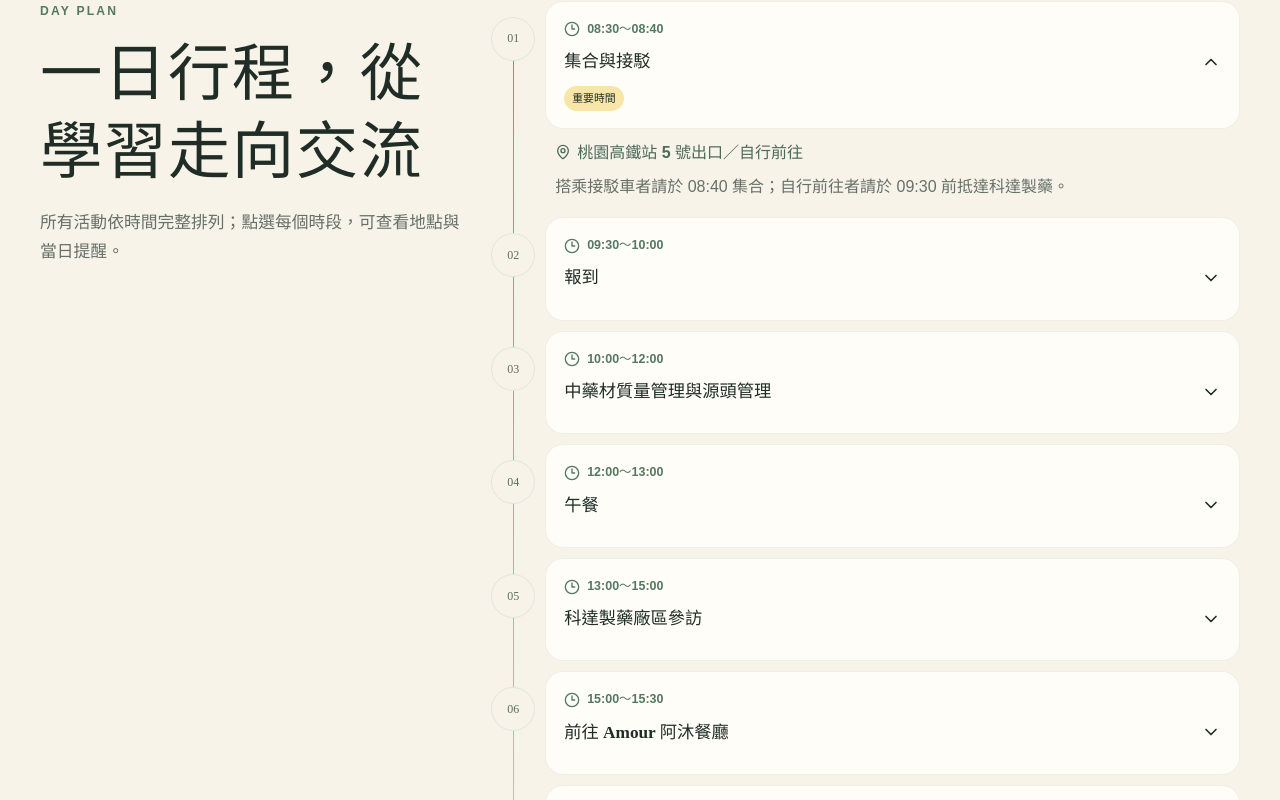
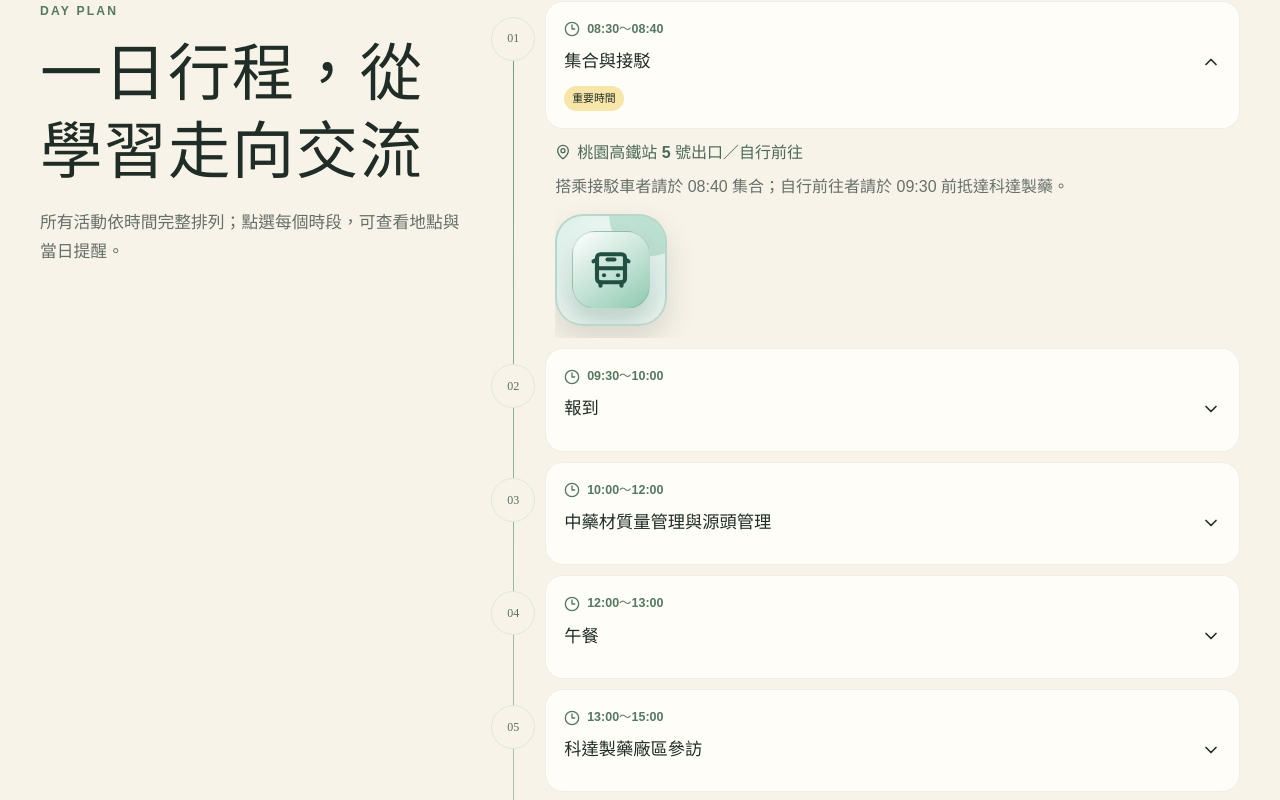
Before and after one commit to oklala0516-creator/taiwan-tcm-members-assembly-2026, a React (Vite) app: page / in a window 1280 px wide. Shown: the part 5520-6320 px from the top of the page. Built offline with nearby package versions, Linux system fonts and the light colour scheme.

Commit message:
Add themed effects to all schedule items

```diff
--- a/src/components/ScheduleTimeline.tsx
+++ b/src/components/ScheduleTimeline.tsx
@@ -1,9 +1,46 @@
 import { AnimatePresence, motion, useReducedMotion } from "motion/react";
-import { ChevronDown, Clock3, Gift, MapPin } from "lucide-react";
+import { BookOpenCheck, BusFront, CarFront, ChevronDown, ClipboardCheck, Clock3, Factory, Gift, Gavel, MapPin, PartyPopper, TrainFront, UsersRound, UtensilsCrossed } from "lucide-react";
 import { useEffect, useMemo, useState } from "react";
 import { event, schedule } from "../data/event";
 import { getLiveSchedule } from "../lib/time";
 
+const scheduleEffects = {
+  arrival: { Icon: BusFront, label: "接駁車出發", motion: { x: [-18, 0, 8, 0], rotate: [0, -3, 2, 0] } },
+  checkin: { Icon: Gift, label: "領取伴手禮", motion: { rotate: [0, -10, 10, -5, 0], y: [0, -8, 0], scale: [1, 1.16, 1] } },
+  training: { Icon: BookOpenCheck, label: "教育訓練", motion: { rotateY: [-38, 0, 18, 0], scale: [0.9, 1.12, 1] } },
+  lunch: { Icon: UtensilsCrossed, label: "午餐時間", motion: { rotate: [0, -11, 11, 0], y: [0, -7, 0] } },
+  visit: { Icon: Factory, label: "製藥廠區參訪", motion: { scale: [0.82, 1.14, 1], rotate: [0, 5, -4, 0] } },
+  transfer: { Icon: CarFront, label: "前往阿沐餐廳", motion: { x: [-20, 10, 0], rotate: [0, -4, 3, 0] } },
+  "meeting-checkin": { Icon: ClipboardCheck, label: "會員大會報到", motion: { scale: [0.78, 1.16, 1], rotate: [-5, 5, 0] } },
+  board: { Icon: Gavel, label: "理監事會議", motion: { rotate: [-20, 13, -9, 0], y: [0, -5, 0] } },
+  assembly: { Icon: UsersRound, label: "會員大會", motion: { scale: [0.72, 1.2, 1], y: [8, -4, 0] } },
+  dinner: { Icon: PartyPopper, label: "餐敘聯誼", motion: { rotate: [-12, 12, -5, 0], scale: [0.82, 1.18, 1] } },
+  return: { Icon: TrainFront, label: "返回桃園高鐵站", motion: { x: [20, 0, -8, 0], rotate: [0, 3, -2, 0] } },
+};
+
+function ScheduleEffect({ itemId, reducedMotion }: { itemId: string; reducedMotion: boolean | null }) {
+  const effect = scheduleEffects[itemId as keyof typeof scheduleEffects];
+  if (!effect) return null;
+  const Icon = effect.Icon;
+
+  return (
+    <motion.div
+      className={`schedule-effect schedule-effect-${itemId}`}
+      role="img"
+      aria-label={effect.label}
+      initial={reducedMotion ? false : { opacity: 0, scale: 0.55, y: 16 }}
+      animate={{ opacity: 1, scale: 1, y: 0 }}
+      transition={{ type: "spring", stiffness: 360, damping: 17, delay: reducedMotion ? 0 : 0.06 }}
+    >
+      <motion.span
+        className="schedule-effect-icon"
+        aria-hidden="true"
+        animate={reducedMotion ? {} : effect.motion}
+        transition={{ duration: 0.86, delay: 0.12 }}
+      ><Icon size={42} strokeWidth={2.35} /></motion.span>
+    </motion.div>
+  );
+}
 export function ScheduleTimeline() {
   const [openId, setOpenId] = useState<string>("arrival");
   const [now, setNow] = useState(() => new Date());
@@ -66,23 +103,7 @@ export function ScheduleTimeline() {
                 >
                   <p><MapPin size={16} aria-hidden="true" />{item.place}</p>
                   <p>{item.detail}</p>
-                  {item.id === "checkin" && (
-                    <motion.div
-                      className="gift-reveal"
-                      role="img"
-                      aria-label="伴手禮"
-                      initial={reducedMotion ? false : { opacity: 0, scale: 0.55, y: 16 }}
-                      animate={{ opacity: 1, scale: 1, y: 0 }}
-                      transition={{ type: "spring", stiffness: 360, damping: 17, delay: reducedMotion ? 0 : 0.06 }}
-                    >
-                      <motion.span
-                        className="gift-icon"
-                        aria-hidden="true"
-                        animate={reducedMotion ? {} : { rotate: [0, -10, 10, -5, 0], y: [0, -8, 0], scale: [1, 1.16, 1] }}
-                        transition={{ duration: 0.82, delay: 0.12 }}
-                      ><Gift size={42} strokeWidth={2.4} /></motion.span>
-                    </motion.div>
-                  )}
+                  <ScheduleEffect itemId={item.id} reducedMotion={reducedMotion} />
                 </motion.div>
               )}
             </AnimatePresence>
--- a/src/styles.css
+++ b/src/styles.css
@@ -211,12 +211,23 @@ h3 { font-size: 1.35rem; }
 .timeline-detail { grid-column: 2; margin: 3px 10px 0 20px; overflow: hidden; color: var(--muted); }
 .timeline-detail p { margin: 7px 0; }
 .timeline-detail p:first-child { display: flex; gap: 6px; align-items: center; color: #4c6a58; font-weight: 700; }
-.gift-reveal { position: relative; display: grid; width: 112px; min-height: 112px; padding: 14px; place-items: center; margin: 14px 0 12px; overflow: hidden; color: var(--ink); background: radial-gradient(circle at 50% 42%, rgba(255, 255, 255, .9), rgba(241, 213, 104, .34) 68%, rgba(203, 229, 199, .5)); border: 2px solid rgba(184, 95, 69, .22); border-radius: 28px; box-shadow: 0 14px 30px rgba(31, 45, 38, .14); }
-.gift-reveal::after { position: absolute; width: 82px; height: 82px; top: -42px; right: -26px; content: ""; background: rgba(241, 213, 104, .48); border-radius: 50%; }
-.gift-icon { position: relative; display: grid; width: 78px; height: 78px; z-index: 1; place-items: center; color: #7f4034; background: linear-gradient(145deg, #ffe879, var(--yellow)); border: 1px solid rgba(138, 73, 59, .18); border-radius: 23px; box-shadow: 0 12px 24px rgba(138, 73, 59, .24); transform-origin: bottom center; }
-.gift-icon::before, .gift-icon::after { position: absolute; width: 9px; height: 9px; content: ""; background: var(--clay); border-radius: 50%; animation: giftSpark .9s ease-out both; }
-.gift-icon::before { top: -8px; right: -7px; box-shadow: -14px -7px 0 -2px var(--yellow), -24px 4px 0 -3px var(--clay); }
-.gift-icon::after { right: -14px; bottom: 7px; animation-delay: .12s; }
+.schedule-effect { --effect-soft: #fff3bd; --effect-box: #f1d568; --effect-ink: #7f4034; --effect-spark: #b85f45; --effect-border: rgba(184, 95, 69, .22); position: relative; display: grid; width: 112px; min-height: 112px; padding: 14px; place-items: center; margin: 14px 0 12px; overflow: hidden; background: radial-gradient(circle at 50% 42%, rgba(255, 255, 255, .94), var(--effect-soft) 68%, #edf2eb); border: 2px solid var(--effect-border); border-radius: 28px; box-shadow: 0 14px 30px rgba(31, 45, 38, .14); }
+.schedule-effect::after { position: absolute; width: 82px; height: 82px; top: -42px; right: -26px; content: ""; background: var(--effect-box); border-radius: 50%; opacity: .45; }
+.schedule-effect-icon { position: relative; display: grid; width: 78px; height: 78px; z-index: 1; place-items: center; color: var(--effect-ink); background: linear-gradient(145deg, #fff, var(--effect-box)); border: 1px solid var(--effect-border); border-radius: 23px; box-shadow: 0 12px 24px rgba(31, 45, 38, .18); transform-origin: bottom center; }
+.schedule-effect-icon::before, .schedule-effect-icon::after { position: absolute; width: 9px; height: 9px; content: ""; background: var(--effect-spark); border-radius: 50%; animation: effectSpark .9s ease-out both; }
+.schedule-effect-icon::before { top: -8px; right: -7px; box-shadow: -14px -7px 0 -2px var(--effect-box), -24px 4px 0 -3px var(--effect-spark); }
+.schedule-effect-icon::after { right: -14px; bottom: 7px; animation-delay: .12s; }
+.schedule-effect-arrival { --effect-soft: #dff1eb; --effect-box: #8fc9b1; --effect-ink: #214f42; --effect-spark: #4b8f78; --effect-border: rgba(75, 143, 120, .28); }
+.schedule-effect-checkin { --effect-soft: #fff3bd; --effect-box: #f1d568; --effect-ink: #7f4034; --effect-spark: #b85f45; --effect-border: rgba(184, 95, 69, .24); }
+.schedule-effect-training { --effect-soft: #e5f1df; --effect-box: #a8cf99; --effect-ink: #28583b; --effect-spark: #5d9569; --effect-border: rgba(93, 149, 105, .27); }
+.schedule-effect-lunch { --effect-soft: #fff0d7; --effect-box: #efbc74; --effect-ink: #7a481f; --effect-spark: #c66f42; --effect-border: rgba(198, 111, 66, .25); }
+.schedule-effect-visit { --effect-soft: #e7eeea; --effect-box: #9db7a8; --effect-ink: #264a3d; --effect-spark: #597d69; --effect-border: rgba(89, 125, 105, .26); }
+.schedule-effect-transfer { --effect-soft: #f7e4db; --effect-box: #d8a087; --effect-ink: #6e392d; --effect-spark: #b85f45; --effect-border: rgba(184, 95, 69, .26); }
+.schedule-effect-meeting-checkin { --effect-soft: #e5f3eb; --effect-box: #a8d2ba; --effect-ink: #315746; --effect-spark: #5b9474; --effect-border: rgba(91, 148, 116, .26); }
+.schedule-effect-board { --effect-soft: #eee2dc; --effect-box: #bd8e78; --effect-ink: #5b3028; --effect-spark: #8f4d3e; --effect-border: rgba(143, 77, 62, .26); }
+.schedule-effect-assembly { --effect-soft: #dcecdf; --effect-box: #78a987; --effect-ink: #17392b; --effect-spark: #3f7351; --effect-border: rgba(63, 115, 81, .28); }
+.schedule-effect-dinner { --effect-soft: #fff2c8; --effect-box: #e7bd59; --effect-ink: #694418; --effect-spark: #b85f45; --effect-border: rgba(184, 95, 69, .23); }
+.schedule-effect-return { --effect-soft: #e1eef2; --effect-box: #91bdca; --effect-ink: #244d5a; --effect-spark: #4e8190; --effect-border: rgba(78, 129, 144, .27); }
 
 .transport-section { background: #eef3ec; }
 .transport-card { padding: 16px; background: var(--paper); border: 1px solid rgba(31, 45, 38, .08); border-radius: 28px; box-shadow: var(--shadow); }
@@ -336,7 +347,7 @@ h3 { font-size: 1.35rem; }
 
 @keyframes breathe { 0%, 100% { transform: scale(.85); opacity: .7; } 50% { transform: scale(1.18); opacity: 1; } }
 @keyframes lineGrow { from { transform: scaleY(0); } to { transform: scaleY(1); } }
-@keyframes giftSpark { from { opacity: 0; transform: scale(.3) translateY(5px); } 55% { opacity: 1; } to { opacity: 0; transform: scale(1.25) translateY(-7px); } }
+@keyframes effectSpark { from { opacity: 0; transform: scale(.3) translateY(5px); } 55% { opacity: 1; } to { opacity: 0; transform: scale(1.25) translateY(-7px); } }
 
 @media (hover: hover) {
   .button:hover { transform: translateY(-2px); box-shadow: 0 14px 32px rgba(31, 45, 38, .13); }
```
